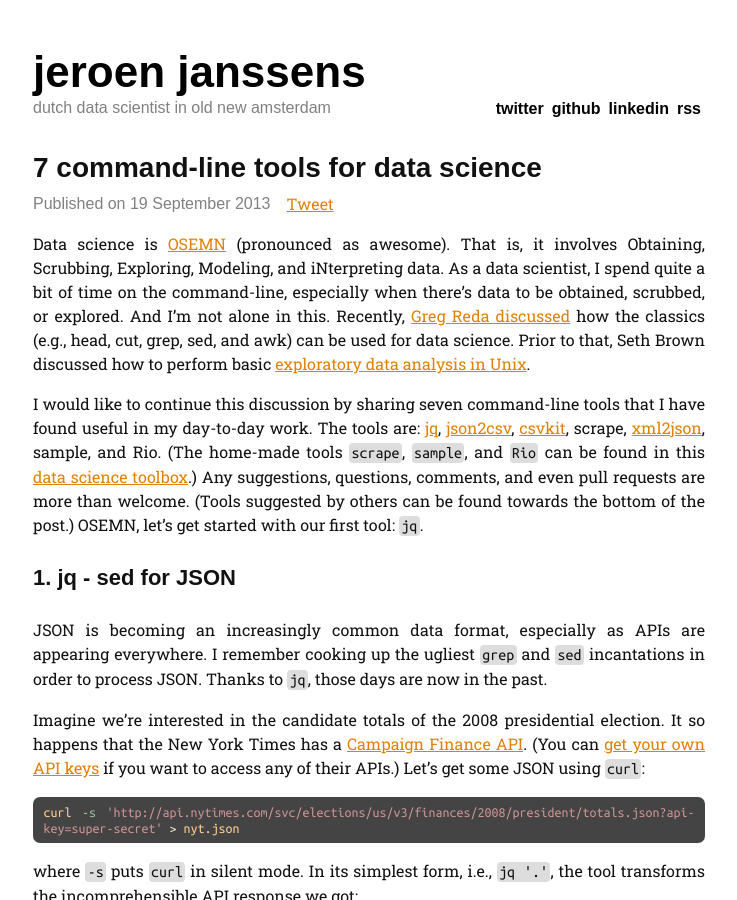
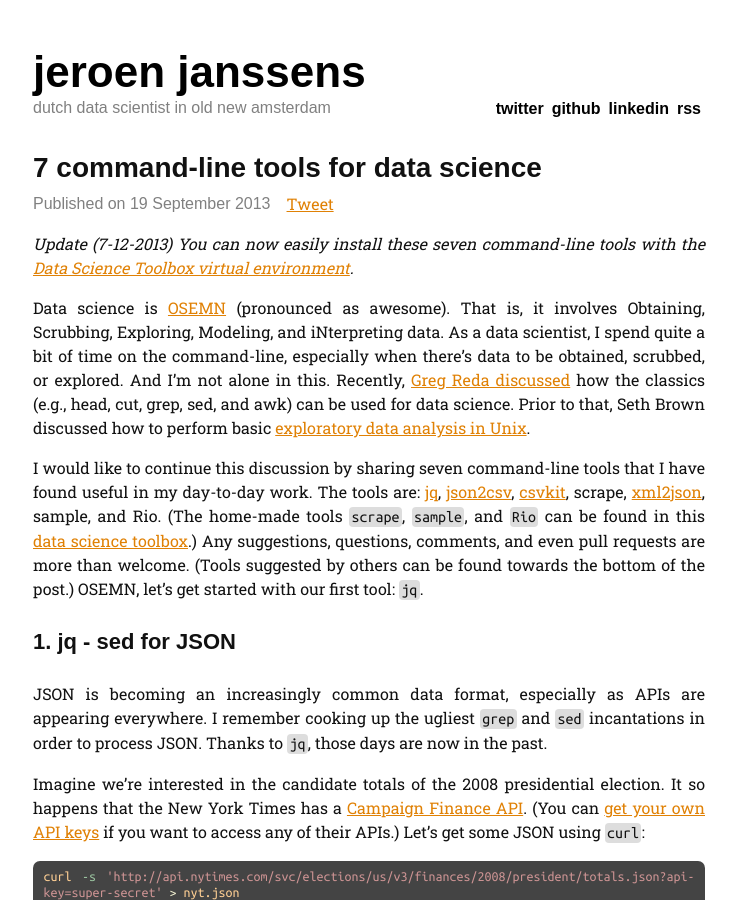
Before and after one commit to jeroenjanssens/jeroenjanssens.github.io, a Jekyll site: the page built from _posts/2013-09-19-seven-command-line-tools-for-data-science.markdown, in a window 1280 px wide and 900 px high. Shown: the whole window, without its empty margins (271-1008 px from the left). Built offline with Jekyll 4.4.1, drawn with Linux system fonts in a browser that asks for light colours; some web fonts are replaced; Markdown is read by kramdown in place of the engine named in the settings; comment, search, counter and statistics services are not loaded.

Commit message:
Add link to Vagrant machine

```diff
--- a/_posts/2013-09-19-seven-command-line-tools-for-data-science.markdown
+++ b/_posts/2013-09-19-seven-command-line-tools-for-data-science.markdown
@@ -5,6 +5,8 @@ date:   2013-09-19 12:00:00
 description: "In this post I would like to share seven command-line tools that I have found useful in my day-to-day work as data scientist. The tools are: jq, json2csv, csvkit, scrape, xml2json, sample, and Rio."
 image:  /img/iris.png
 ---
+
+*Update (7-12-2013) You can now easily install these seven command-line tools with the [Data Science Toolbox virtual environment](http://jeroenjanssens.com/2013/12/07/lean-mean-data-science-machine.html).*
 
 Data science is [OSEMN](http://www.dataists.com/2010/09/a-taxonomy-of-data-science/) (pronounced as awesome).
 That is, it involves Obtaining, Scrubbing, Exploring, Modeling, and iNterpreting data.
```
Also changed, not shown: 2 other files.
